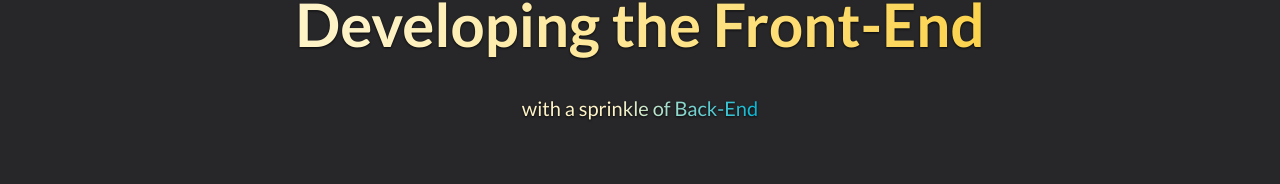
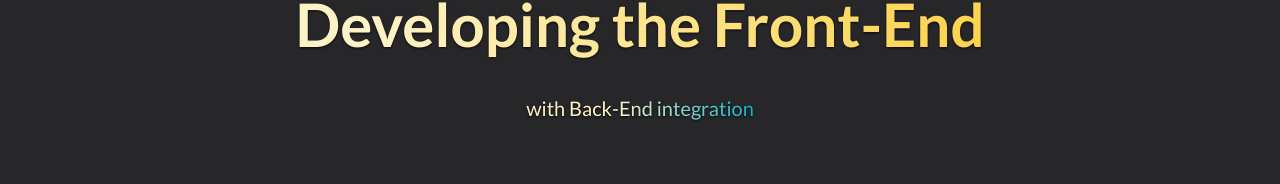
Before and after one commit to mprskalo01/rockShadow340, a React (Create React App) app: page / in a window 1280 px wide. Shown: the part 350-534 px from the top of the page. Built offline with nearby package versions, Linux system fonts and the light colour scheme.

Commit message:
text-change

```diff
--- a/src/components/Hero.tsx
+++ b/src/components/Hero.tsx
@@ -12,7 +12,7 @@ const Hero: React.FC = () => {
       </div>
       <div className="text-center">
         <h2 className={`${isColorized ? 'color-subtitle' : 'subtitle'}`}>
-          with a sprinkle of Back-End
+          with Back-End integration
         </h2>
       </div>
     </div>
```
